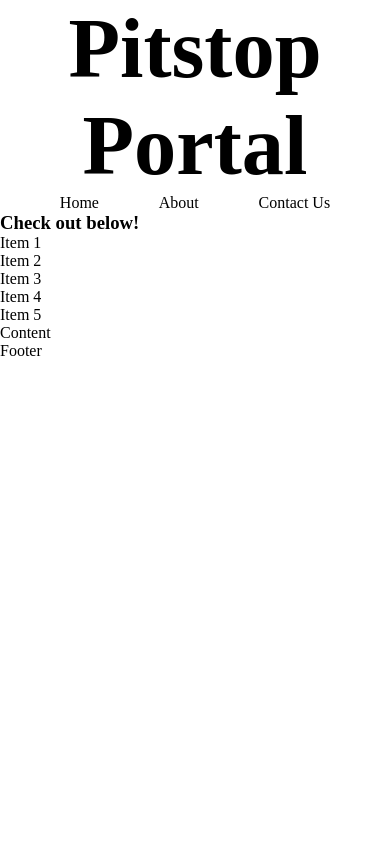
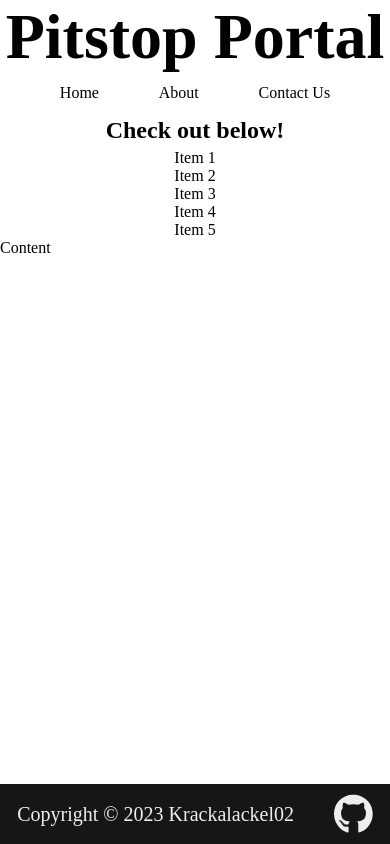
Before and after one commit to krackalackel02/F1, a React (Vite) app: page / in a window 390 px wide. Built offline with nearby package versions, Linux system fonts and the light colour scheme.

Commit message:
responsivemness and footer

```diff
--- a/package.json
+++ b/package.json
@@ -13,6 +13,8 @@
     "push": "git push"
   },
   "dependencies": {
+    "@fortawesome/free-brands-svg-icons": "^6.4.0",
+    "@fortawesome/react-fontawesome": "^0.2.0",
     "react": "^18.2.0",
     "react-dom": "^18.2.0"
   },
--- a/src/App.css
+++ b/src/App.css
@@ -1,7 +1,14 @@
 main{
     display: flex;
+    flex-grow: 1;
 }
-@media screen and (max-width:500px) {
+.container{
+    position: relative;
+    display: flex;
+    flex-direction: column;
+    height: 100dvh;
+}
+@media screen and (max-width:700px) {
     main{
         flex-direction: column;
     }
--- a/src/App.jsx
+++ b/src/App.jsx
@@ -1,4 +1,4 @@
-import React, { Fragment } from "react";
+import React, { useState } from "react";
 import "./App.css";
 import Header from './Header.jsx'
 import Footer from './Footer.jsx'
@@ -6,6 +6,7 @@ import Content from './Content.jsx'
 import Sidebar from './Sidebar.jsx'
 
 export default function App() {
+
 	return <div className="container">
     <Header/>
     <main>
--- /dev/null
+++ b/src/Content.css
@@ -0,0 +1,3 @@
+.content-wrapper{
+    flex-grow: 1;
+}
--- a/src/Content.jsx
+++ b/src/Content.jsx
@@ -1,7 +1,9 @@
 import React from 'react'
-
+import "./Content.css"
 export default function Content() {
   return (
-    <div>Content</div>
+    <div className='content-wrapper'>
+      Content
+    </div>
   )
 }
--- /dev/null
+++ b/src/Footer.css
@@ -0,0 +1,22 @@
+footer{
+	background-color: #161616;
+	--color: #eeeeee;
+    color: var(--color);
+	display: flex;
+	align-items: center;
+	justify-content: center;
+    column-gap: 40px;
+	padding: 10px;
+	font-size: 20px;
+	text-align: center;
+}
+
+.fa-github {
+    color: var(--color);
+	font-size: 40px;
+	transition: transform 0.3s ease-in-out;
+}
+
+.fa-github:hover {
+	transform: rotate(360deg) scale(1.2);
+}
--- a/src/Footer.jsx
+++ b/src/Footer.jsx
@@ -1,7 +1,17 @@
-import React from 'react'
+import React from 'react';
+import { FontAwesomeIcon } from '@fortawesome/react-fontawesome';
+import { faGithub } from '@fortawesome/free-brands-svg-icons';
+import "./Footer.css";
 
 export default function Footer() {
+  const currentYear = new Date().getFullYear();
+
   return (
-    <div>Footer</div>
-  )
+    <footer>
+      <span>Copyright © {currentYear} Krackalackel02</span>
+      <a href="https://github.com/krackalackel02" target="_blank">
+      <FontAwesomeIcon icon={faGithub} />
+      </a>
+    </footer>
+  );
 }
--- a/src/Header.css
+++ b/src/Header.css
@@ -1,4 +1,27 @@
-h1{
-    font-size: clamp(2rem,10vh,6rem);
+h1 {
+    font-size: clamp(4rem, 10vw, 6rem);
     text-align: center;
+    display: inline-block;
+    word-wrap: break-word;
 }
+
+img{
+    width: auto;
+    height: clamp(4rem,10vw,6rem);;
+    aspect-ratio: 1;
+
+}
+.title{
+    display: flex;
+    align-items: center;
+    justify-content: center;
+    column-gap: 30px;
+}
+@media screen and (max-width:500px) {
+    .title{
+        flex-wrap: wrap;
+    }
+    img{
+        display: none;
+    }
+}
--- a/src/Header.jsx
+++ b/src/Header.jsx
@@ -1,11 +1,15 @@
 import React from 'react'
 import Nav from './Nav.jsx'
+import Logo from './assets/steering-wheel.svg'
 import "./Header.css"
 
 export default function Header() {
   return (
     <div>
-      <h1>Pitstop Portal</h1>
+      <div className='title'>
+        <img src={Logo} alt="Logo" />
+        <h1>Pitstop Portal</h1>
+      </div>
       <Nav/>
     </div>
   )
--- a/src/Nav.css
+++ b/src/Nav.css
@@ -8,3 +8,6 @@
     display: flex;
     justify-content: center;
 }
+.nav-list li{
+    padding: 10px 0;
+}
--- a/src/Sidebar.css
+++ b/src/Sidebar.css
@@ -1,5 +1,22 @@
 .sidebar-list{
     display: flex;
     flex-direction: column;
-    align-items: start;
+    align-items: center;
+    list-style: none;
 }
+h3{
+    text-align: center;
+    font-size: 1.5rem;
+    padding: 5px 10px;
+}
+.sidebar-wrapper{
+}
+@media screen and (max-width:500px) {
+    .sidebar-list{
+        flex-direction: column;
+    }
+    .sidebar-wrapper{
+        height: auto;
+        flex-grow: 0;
+    }
+}
--- a/src/Sidebar.jsx
+++ b/src/Sidebar.jsx
@@ -2,7 +2,7 @@ import React from 'react'
 import "./Sidebar.css"
 export default function Sidebar() {
   return (
-    <div>
+    <div className='sidebar-wrapper'>
       <h3>Check out below!</h3>
       <div className="sidebar-list-container">
         <ul className='sidebar-list'>
```
Also changed, not shown: src/assets/steering-wheel.svg (added), 7 other files (tests, documents, lock files or other folders).
